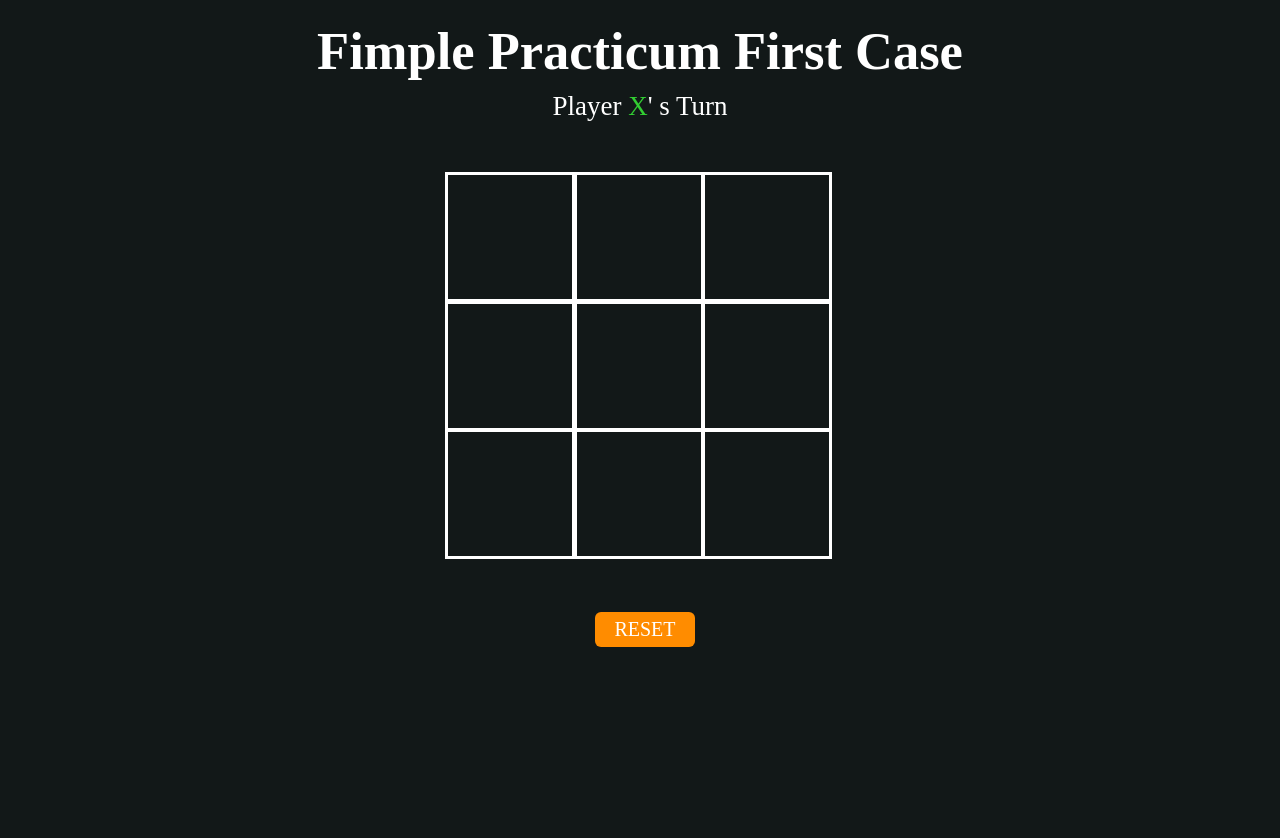
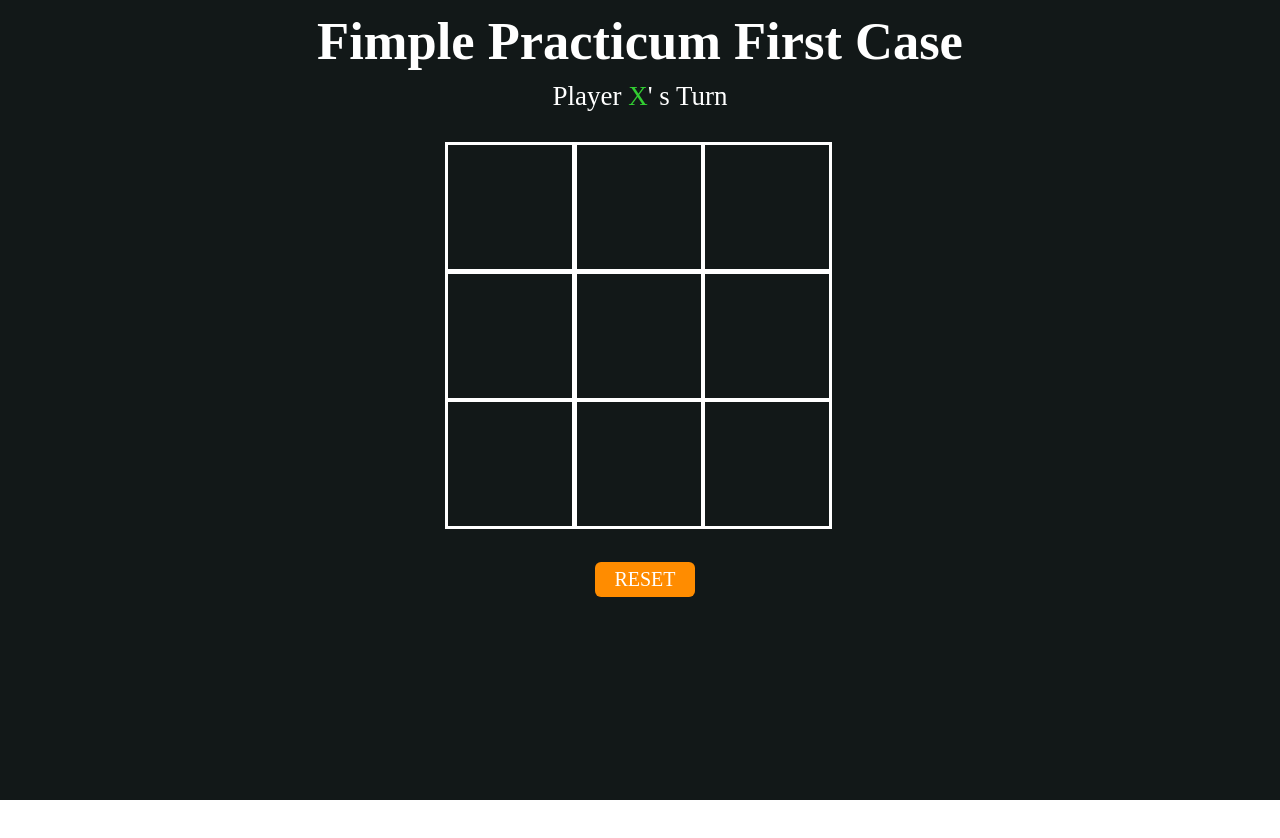
Before and after one commit to canerguler00/Fimple-Practium-Case-1, a plain HTML site: page index.html in a window 1280 px wide. After the commit the page ends 800 px from the top, so only its background shows below. Drawn offline with Linux system fonts and the light colour scheme.

Commit message:
third commit

```diff
--- a/style.css
+++ b/style.css
@@ -6,14 +6,14 @@
 }
 .main{
     background-color: #121818;
-    height: 110vh;
+    height: 100vh;
     padding-top: 1px;
 }
 .title{
     color: white;
     text-align: center;
     font-size: 35px;
-    margin-top: 20px;
+    margin-top: 10px;
 }
 .gamer{
     color: white;
@@ -23,7 +23,7 @@
     margin-bottom: 10px;
 }
 .container{
-    margin: 50px auto;
+    margin: 30px auto;
     display: grid;
     grid-template-columns: 33% 33% 33%;
     grid-template-rows: 33% 33% 33%;
```
